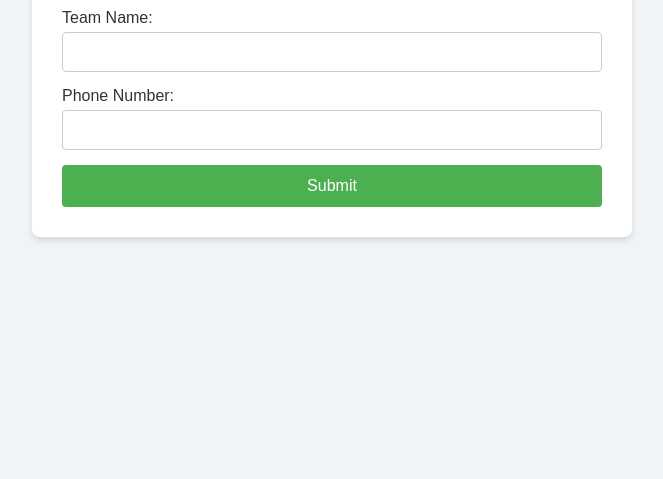
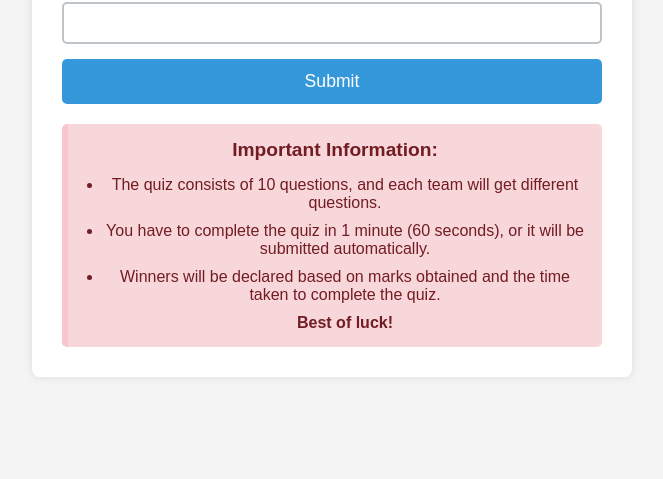
Before and after one commit to Rishwanth-M/patangutsav, a website: page index.html in a window 1280 px wide. Shown: the part 321-800 px from the top of the page, without its empty margins (308-971 px from the left). Drawn offline with Linux system fonts and the light colour scheme.

Commit message:
Update index.html

```diff
--- a/index.html
+++ b/index.html
@@ -5,8 +5,90 @@
     <meta name="viewport" content="width=device-width, initial-scale=1.0">
     <title>Enter Student Information</title>
     <link rel="stylesheet" href="style.css">
+    <style>
+        body {
+            font-family: Arial, sans-serif;
+            background-color: #f4f4f4;
+            margin: 0;
+            padding: 0;
+        }
+
+        .container {
+            width: 80%;
+            max-width: 600px;
+            margin: 50px auto;
+            background-color: white;
+            padding: 30px;
+            box-shadow: 0px 0px 10px rgba(0, 0, 0, 0.1);
+            border-radius: 8px;
+        }
+
+        h1 {
+            text-align: center;
+            color: #2c3e50;
+        }
+
+        label {
+            display: block;
+            margin: 15px 0 5px;
+            font-weight: bold;
+            color: #34495e;
+        }
+
+        input {
+            width: 100%;
+            padding: 10px;
+            margin-bottom: 15px;
+            border: 2px solid #bdc3c7;
+            border-radius: 5px;
+            font-size: 16px;
+        }
+
+        button {
+            width: 100%;
+            padding: 12px;
+            background-color: #3498db;
+            color: white;
+            font-size: 1.1rem;
+            border: none;
+            border-radius: 5px;
+            cursor: pointer;
+            transition: background-color 0.3s ease;
+        }
+
+        button:hover {
+            background-color: #2980b9;
+        }
+
+        /* Note Box Styling */
+        .note-box {
+            background-color: #f8d7da;
+            border-left: 6px solid #f5c6cb;
+            padding: 15px;
+            margin-top: 20px;
+            color: #721c24;
+            font-size: 1.1rem;
+            border-radius: 5px;
+        }
+
+        .note-box ul {
+            padding-left: 20px; /* Indentation for list */
+            list-style-type: disc; /* Bullet points */
+            font-size: 1rem;
+        }
+
+        .note-box ul li {
+            margin-bottom: 10px; /* Space between points */
+        }
+
+        .note-box h3 {
+            margin-bottom: 15px;
+            font-size: 1.2rem;
+            font-weight: bold;
+        }
+
+    </style>
 </head>
-
 <body>
     <div class="container">
         <h1>TREASURE HUNT</h1>
@@ -16,8 +98,20 @@
 
             <label for="phone">Phone Number:</label>
             <input type="text" id="phone" required>
+
             <button type="submit">Submit</button>
         </form>
+
+        <!-- Note Box Below Submit Button -->
+        <div class="note-box">
+            <h3>Important Information:</h3>
+            <ul>
+                <li>The quiz consists of 10 questions, and each team will get different questions.</li>
+                <li>You have to complete the quiz in 1 minute (60 seconds), or it will be submitted automatically.</li>
+                <li>Winners will be declared based on marks obtained and the time taken to complete the quiz.</li>
+                <strong>Best of luck!</strong>
+            </ul>
+        </div>
     </div>
 
     <!-- Firebase SDK via CDN -->
```
